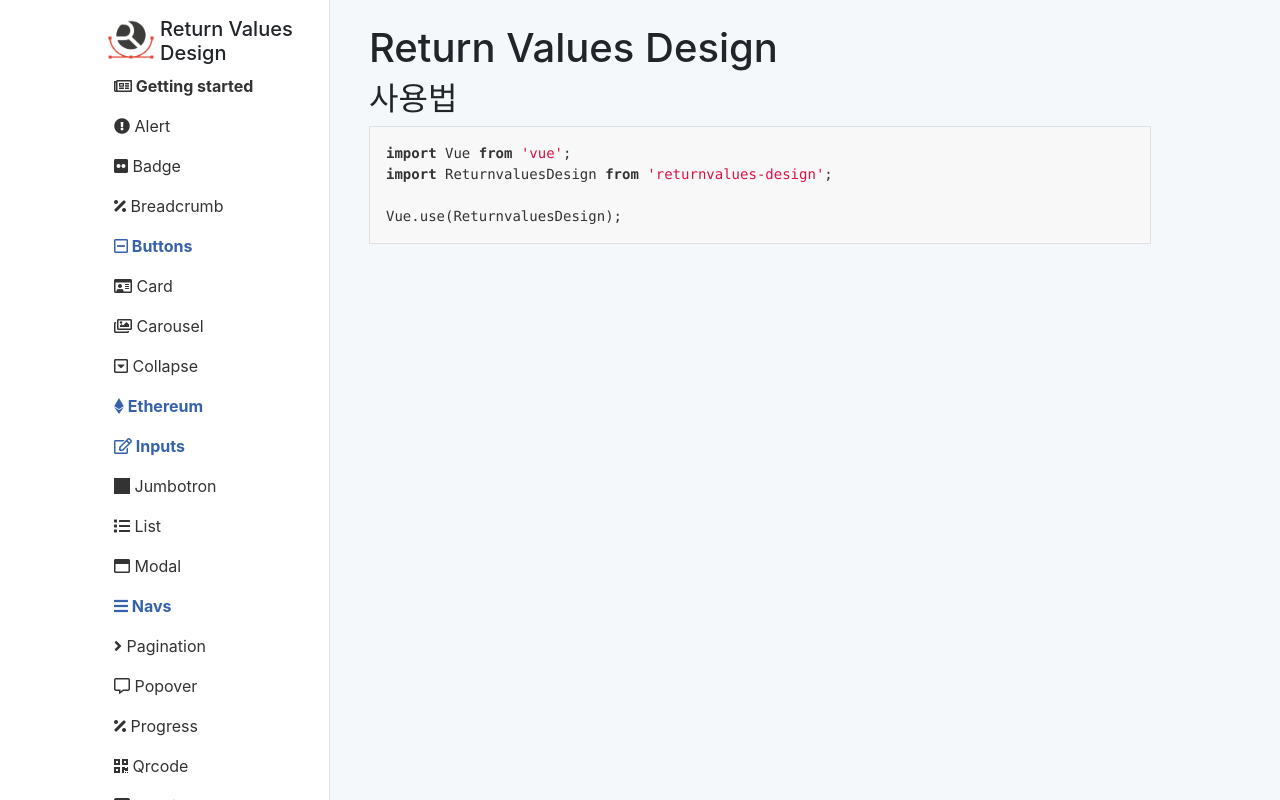
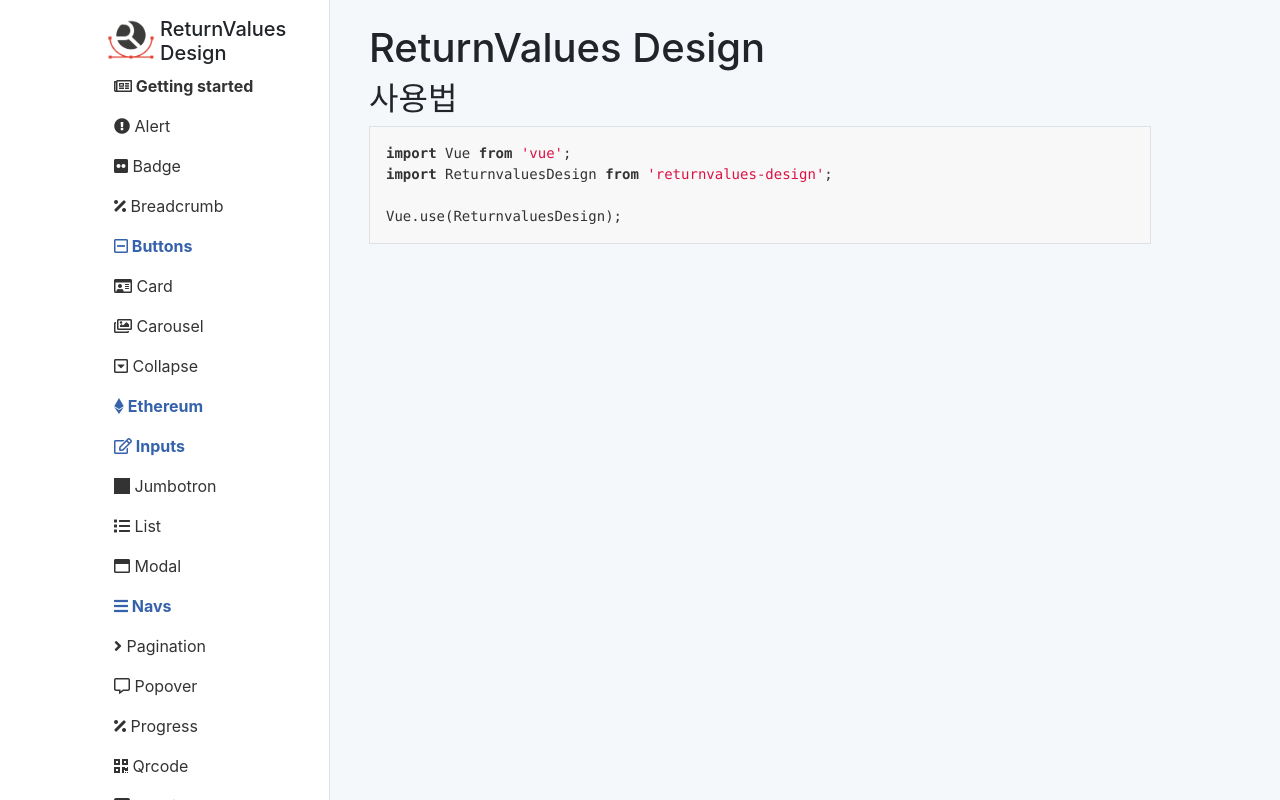
Before and after one commit to returnvalues/returnvalues-design, a Nuxt app: page / in a window 1280 px wide. Built offline with nearby package versions, Linux system fonts and the light colour scheme.

Commit message:
ReturnValues 공백제거 #13

```diff
--- a/components/SideNav.vue
+++ b/components/SideNav.vue
@@ -12,7 +12,7 @@
       >
       <div class="col p-0 ml-1 text-center text-md-left">
         <h5 class="m-0">
-          Return Values Design
+          ReturnValues Design
         </h5>
       </div>
       <rd-button
--- a/pages/index.vue
+++ b/pages/index.vue
@@ -1,6 +1,6 @@
 <template>
   <div>
-    <h1>Return Values Design</h1>
+    <h1>ReturnValues Design</h1>
     <h2>사용법</h2>
     <highlight
       type="javascript"
```
